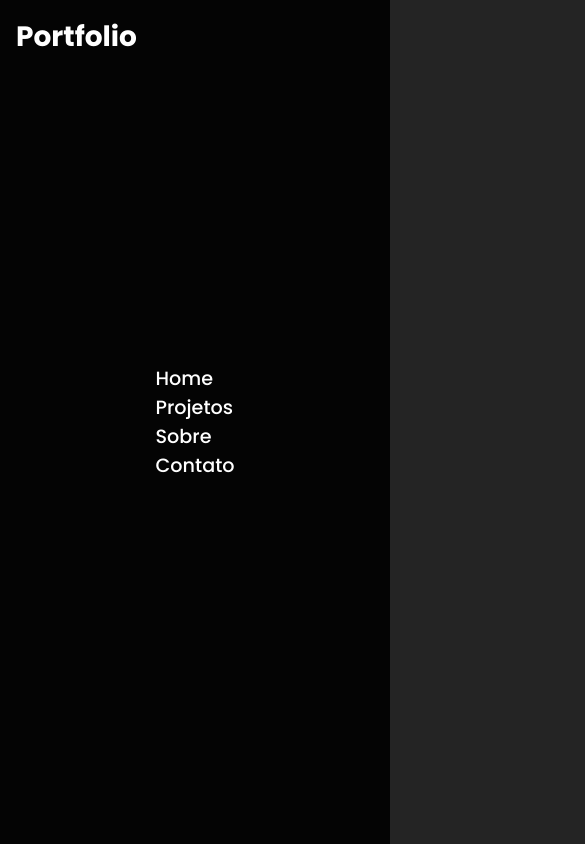
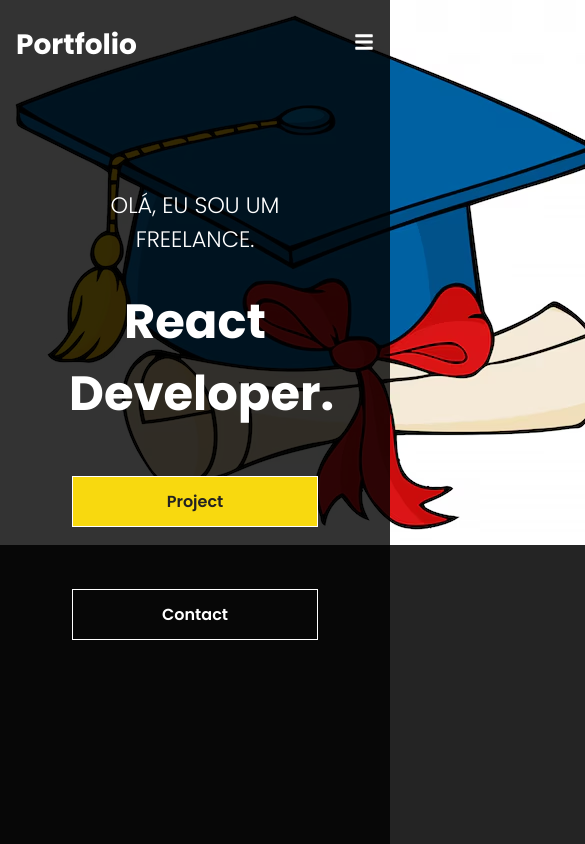
Before and after one commit to AdsonSantiago/cruzada-app, a React (Create React App) app: page /portFolio in a window 390 px wide. Shown: the top 844 px of the page, 585 px wide, since content can reach past the window. Built offline with nearby package versions, Linux system fonts and the light colour scheme.

Commit message:
adicionando primeira img teste de portfolio

```diff
--- a/package.json
+++ b/package.json
@@ -13,6 +13,7 @@
     "firebase": "^11.4.0",
     "react": "^19.0.0",
     "react-dom": "^19.0.0",
+    "react-icons": "^5.5.0",
     "react-router-dom": "^7.3.0",
     "react-scripts": "5.0.1",
     "sass": "^1.85.1",
--- /dev/null
+++ b/src/pages/Home2/HeroImg.jsx
@@ -0,0 +1,23 @@
+import "./heroimgStyle.scss";
+import IntroImg from "../../assets/logo03.avif"
+import { Link } from "react-router-dom";
+
+function HeroImg() {
+    return (
+        <div className="hero">
+            <div className="mask">
+                <img className="intro-img"
+                    src={IntroImg} alt="IntroImg" />
+            </div>
+            <div className="content">
+                <p>OLÁ, EU SOU UM FREELANCE.
+                </p>
+                <h1>React Developer.</h1>
+                <Link to="/project" className="btn">Project</Link>
+                <Link to="/contact" className="btn btn-light">Contact</Link>
+            </div>
+        </div>
+    )
+}
+
+export default HeroImg;
--- a/src/pages/Home2/Home2.jsx
+++ b/src/pages/Home2/Home2.jsx
@@ -1,5 +1,6 @@
 import React from "react";
 import Navbar from "./Navbar.jsx";
+import HeroImg from "./HeroImg.jsx";
 import "./index.scss"
 
 function Home2() {
@@ -8,6 +9,7 @@
             <div>
 
                 <Navbar />
+                <HeroImg />
             </div>
         </div>
     )
--- a/src/pages/Home2/Navbar.jsx
+++ b/src/pages/Home2/Navbar.jsx
@@ -1,15 +1,33 @@
-import React from "react";
+import React, { useState } from "react";
 import { Link } from "react-router-dom";
+import { FaBars, FaTimes } from "react-icons/fa";
 import "./NavbarStyles.scss";
 
+
 function Navbar() {
+
+    const [click, setClick] = useState(false);
+    const handleClick = () => setClick(!click);
+
+    const [color, setColor] = useState(false);
+    const changeColor = () => {
+        if (window.scrolly >= 100) {
+            setColor(true);
+        } else {
+            setColor(false);
+        }
+    };
+
+    window.addEventListener("scroll", changeColor);
+
+
     return (
-        <header className="header">
+        <header className={color ? "header header-bg" : "header"}>
             <Link to="/" className="logo">
                 <h1>Portfolio</h1>
             </Link>
-            <nav className="nav-menu">
-                <ul>
+            <nav >
+                <ul className={click ? "nav-menu active" : "nav-menu"}>
                     <li>
                         <Link to="/portfolio">Home</Link>
                     </li>
@@ -23,6 +41,13 @@
                         <Link to="/contato">Contato</Link>
                     </li>
                 </ul>
+                <div className="hamburger" onClick={handleClick}>
+                    {click ? (
+                        <FaTimes size={20} style={{ color: "#fff" }} />
+                    ) : (
+                        <FaBars size={20} style={{ color: "#fff" }} />
+                    )}
+                </div>
             </nav>
         </header>
     )
--- a/src/pages/Home2/NavbarStyles.scss
+++ b/src/pages/Home2/NavbarStyles.scss
@@ -3,6 +3,15 @@
     justify-content: space-between;
     align-items: center;
     padding: 1rem;
+    position: fixed;
+    width: 100%;
+    height: 90px;
+    z-index: 10;
+}
+
+.header-bg{
+    background-color: rgba(0, 0, 0, 0.85);
+    transition: 0.5s;
 }
 
 .nav-menu {
@@ -18,6 +27,10 @@
     font-weight: 500;
 }
 
+.hamburger {
+    display: none;
+}
+
 @media screen and (max-width: 1040px) {
     .nav-menu{
         flex-direction: column;
@@ -28,8 +41,25 @@
         background: rgba(0, 0, 0, 0.9);
         position: absolute;
         top: 0;
+        left: -100%;
+        z-index: -3;
+        transition: 0.3s;
+    }
+
+    .nav-menu.active{
         left: 0;
-        z-index: -3;
+    }
+
+    .nav-menu li {
+        padding: 1rem;
+    }
+
+    .nav-menu li a{
+        font-size: 2rem;
+    }
+
+    .hamburger {
+        display: initial;
     }
 
 }
--- /dev/null
+++ b/src/pages/Home2/heroimgStyle.scss
@@ -0,0 +1,64 @@
+.mask{
+    width: 100%;
+    height: 100vh;
+    position: relative;
+}
+
+.into-img{
+    width: 100%;
+    height: 100%;
+    background-size: cover;
+    background-position: center;
+    object-fit: cover;
+}
+
+.mask::after{
+    content: "";
+    width: 100%;
+    height: 100%;
+    position: absolute;
+    top: 0;
+    left: 0;
+    background-color: #000;
+    opacity: 0.8;
+}
+
+.hero {
+    height: 100%;
+    width: 100%;
+}
+
+.hero .content {
+    background: transparent;
+    position: absolute;
+    transform: translate(-50%, -50%);
+    top: 50%;
+    left: 50%;
+    text-align: center;
+}
+
+.hero .content h1 {
+    font-size: 4rem;
+    padding: 0.6 0 1.5rem;
+}
+
+.hero .content p {
+    font-size: 1.4rem;
+    font-weight: 200;
+    text-transform: uppercase;
+}
+
+.content .btn {
+    margin: 1rem 0.2rem;
+}
+
+@media screen and (max-width:640px) {
+    .hero .content h1 {
+        font-size: 3rem;
+    }
+
+    .hero .content p {
+        font-size: 1.4rem;
+    }
+
+}
--- a/src/pages/Home2/index.scss
+++ b/src/pages/Home2/index.scss
@@ -37,7 +37,7 @@
 }
 
 .btn:hover {
-    background: rgba(255, 255, 255, 0);
+    background: rgba(255, 255, 255, 0.2);
     color: #fff;
     transition: 0.3s;
 }
```
Also changed, not shown: 1 other file (tests, documents, lock files or other folders).
